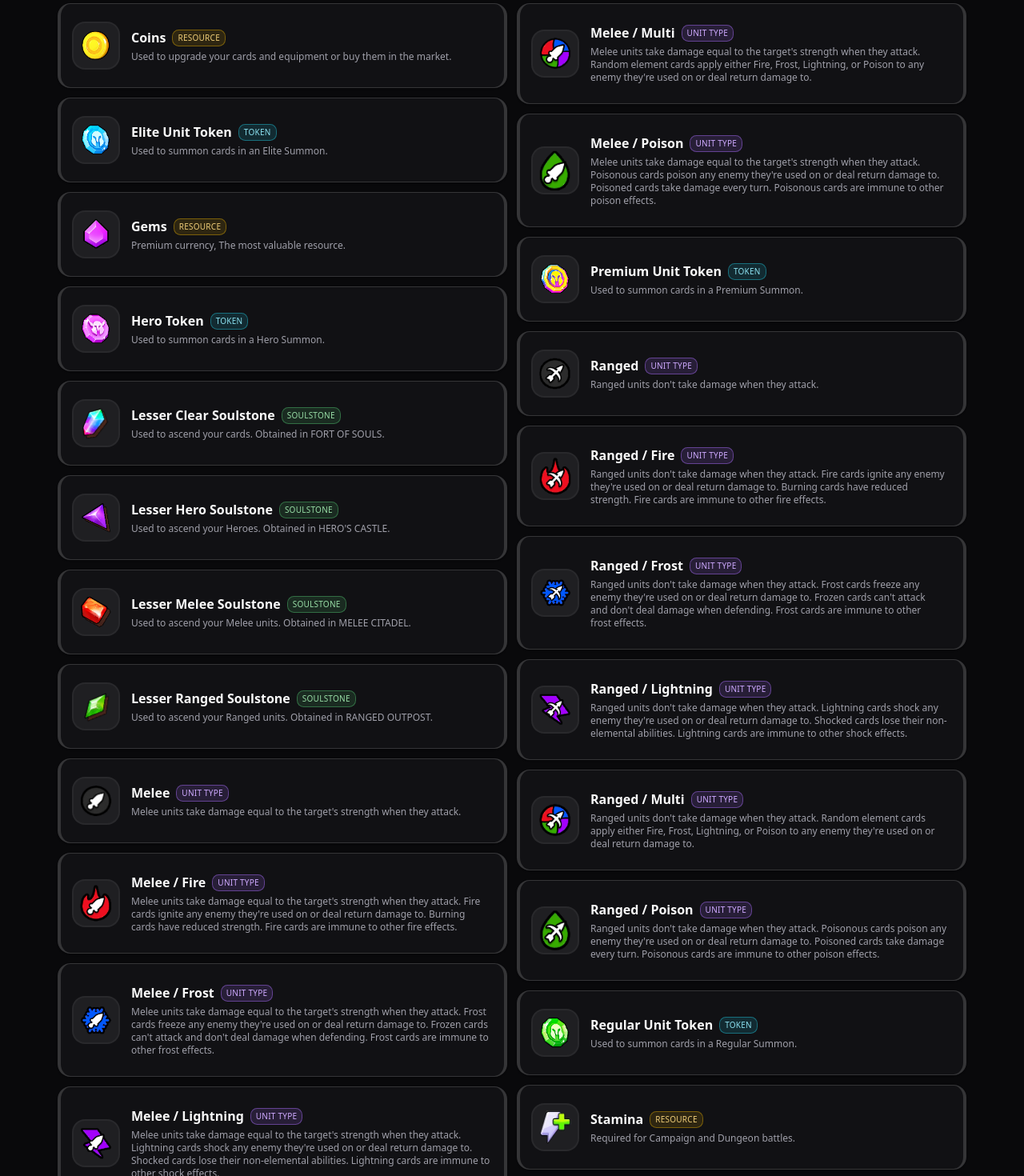
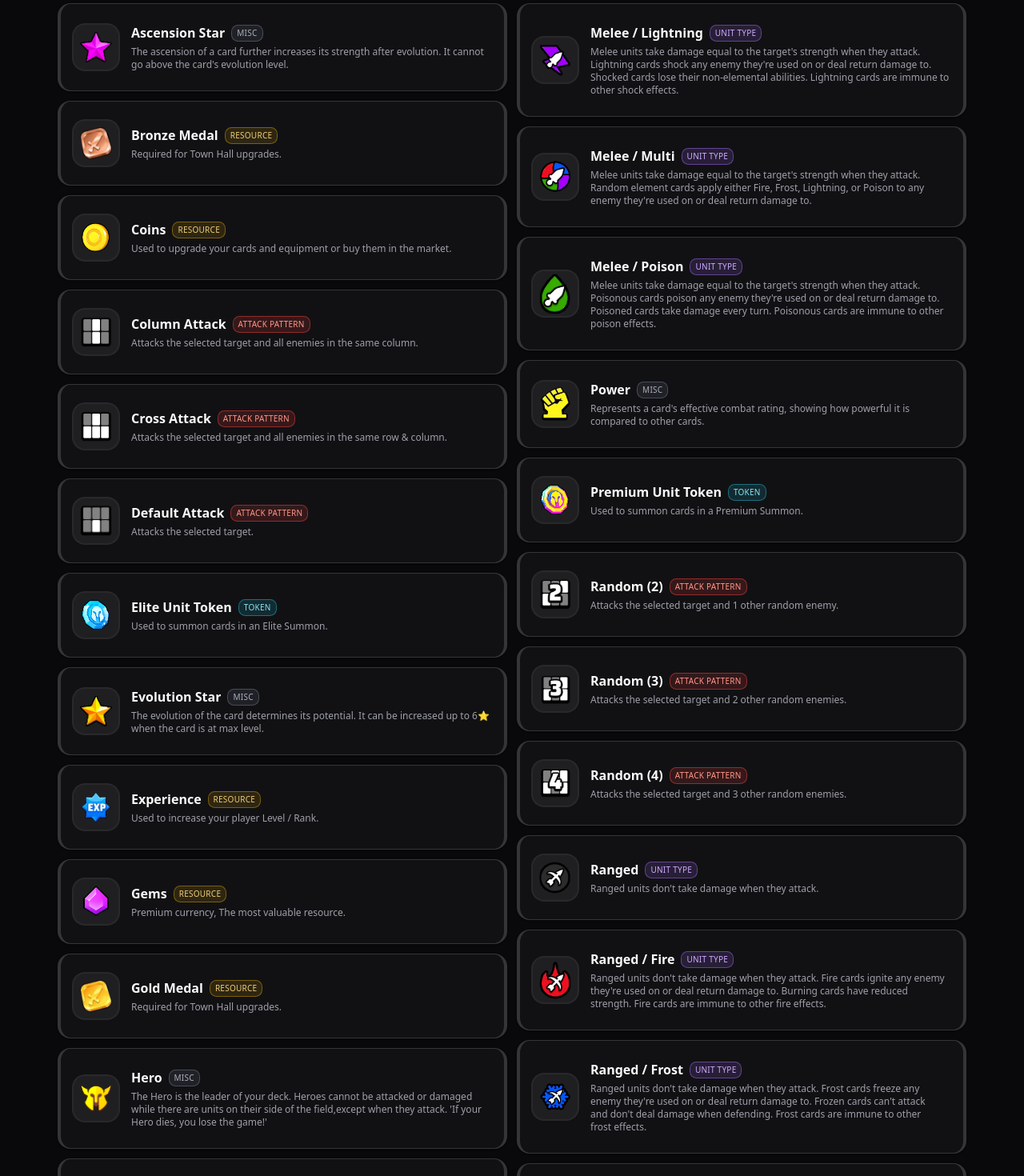
Before and after one commit to shahenwaz/blackdeck_wiki, a Next.js app: page /glossary in a window 1280 px wide. Shown: the part 320-1790 px from the top of the page at 80% size. Built offline with nearby package versions, Linux system fonts and the light colour scheme.

Commit message:
feat(tokens): add new attack-pattern category and related tokens with images, also added more new tokens in various categories

```diff
--- a/components/tokens/CategoryPill.tsx
+++ b/components/tokens/CategoryPill.tsx
@@ -9,6 +9,7 @@ const COLORS: Record<TokenCategory, string> = {
   soulstone: "oklch(75% 0.16 150)", // green
   token: "oklch(78% 0.13 210)", // cyan/blue
   misc: "oklch(62% 0.03 275)", // neutral
+  "attack-pattern": "oklch(70% 0.24 28)", // warm red-orange
 };
 
 export function CategoryPill({
@@ -18,7 +19,8 @@ export function CategoryPill({
   category: TokenCategory;
   className?: string;
 }) {
-  const c = COLORS[category];
+  // Safe fallback if unknown category sneaks in
+  const c = COLORS[category] ?? "oklch(62% 0.03 275)";
   const label = category.replace("-", " ");
 
   return (
--- a/components/tokens/TokenGrid.tsx
+++ b/components/tokens/TokenGrid.tsx
@@ -22,6 +22,7 @@ import { CategoryPill } from "@/components/tokens/CategoryPill";
 const CATEGORIES = [
   "resource",
   "unit-type",
+  "attack-pattern",
   "soulstone",
   "token",
   "misc",
@@ -37,6 +38,7 @@ const categoryOptions: Array<{ value: "all" | TokenCategory; label: string }> =
     { value: "all", label: "All" },
     { value: "resource", label: "Resources" },
     { value: "unit-type", label: "Unit Types" },
+    { value: "attack-pattern", label: "Attack Pattern" },
     { value: "soulstone", label: "Soulstones" },
     { value: "token", label: "Unit Tokens" },
     { value: "misc", label: "Misc" },
--- a/src/data/tokens.ts
+++ b/src/data/tokens.ts
@@ -1,6 +1,7 @@
 export type TokenCategory =
   | "resource"
   | "unit-type"
+  | "attack-pattern"
   | "soulstone"
   | "token"
   | "misc";
@@ -9,6 +10,10 @@ export type TokenId =
   | "coins"
   | "gems"
   | "stamina"
+  | "experience"
+  | "bronze_medal"
+  | "silver_medal"
+  | "gold_medal"
   | "melee"
   | "melee_frost"
   | "melee_lightning"
@@ -21,6 +26,13 @@ export type TokenId =
   | "ranged_poison"
   | "ranged_fire"
   | "ranged_multi"
+  | "default"
+  | "random_2"
+  | "random_3"
+  | "random_4"
+  | "column"
+  | "row"
+  | "cross"
   | "soulstone_lesser_clear"
   | "soulstone_lesser_hero"
   | "soulstone_lesser_melee"
@@ -28,7 +40,13 @@ export type TokenId =
   | "unit_token_regular"
   | "unit_token_elite"
   | "unit_token_premium"
-  | "unit_token_hero";
+  | "unit_token_hero"
+  | "evolution_star"
+  | "ascension_star"
+  | "hero"
+  | "unit"
+  | "strength"
+  | "power";
 
 export type TokenRecord = {
   id: TokenId;
@@ -59,6 +77,34 @@ export const TOKENS: Record<TokenId, TokenRecord> = {
     name: "Stamina",
     desc: "Required for Campaign and Dungeon battles.",
     src: "/images/tokens/stamina_icon.png",
+    category: "resource",
+  },
+  experience: {
+    id: "experience",
+    name: "Experience",
+    desc: "Used to increase your player Level / Rank.",
+    src: "/images/tokens/exp_icon.png",
+    category: "resource",
+  },
+  bronze_medal: {
+    id: "bronze_medal",
+    name: "Bronze Medal",
+    desc: "Required for Town Hall upgrades.",
+    src: "/images/tokens/bronze_medal.png",
+    category: "resource",
+  },
+  silver_medal: {
+    id: "silver_medal",
+    name: "Silver Medal",
+    desc: "Required for Town Hall upgrades.",
+    src: "/images/tokens/silver_medal.png",
+    category: "resource",
+  },
+  gold_medal: {
+    id: "gold_medal",
+    name: "Gold Medal",
+    desc: "Required for Town Hall upgrades.",
+    src: "/images/tokens/gold_medal.png",
     category: "resource",
   },
 
@@ -148,6 +194,101 @@ export const TOKENS: Record<TokenId, TokenRecord> = {
     category: "unit-type",
   },
 
+  //   ---------- Attack Pattern ----------
+  default: {
+    id: "default",
+    name: "Default Attack",
+    desc: "Attacks the selected target.",
+    src: "/images/tokens/default.png",
+    category: "attack-pattern",
+  },
+  random_2: {
+    id: "random_2",
+    name: "Random (2)",
+    desc: "Attacks the selected target and 1 other random enemy.",
+    src: "/images/tokens/random_2.png",
+    category: "attack-pattern",
+  },
+  random_3: {
+    id: "random_3",
+    name: "Random (3)",
+    desc: "Attacks the selected target and 2 other random enemies.",
+    src: "/images/tokens/random_3.png",
+    category: "attack-pattern",
+  },
+  random_4: {
+    id: "random_4",
+    name: "Random (4)",
+    desc: "Attacks the selected target and 3 other random enemies.",
+    src: "/images/tokens/random_4.png",
+    category: "attack-pattern",
+  },
+  column: {
+    id: "column",
+    name: "Column Attack",
+    desc: "Attacks the selected target and all enemies in the same column.",
+    src: "/images/tokens/column.png",
+    category: "attack-pattern",
+  },
+  row: {
+    id: "row",
+    name: "Row Attack",
+    desc: "Attacks the selected target and all enemies in the same row.",
+    src: "/images/tokens/row.png",
+    category: "attack-pattern",
+  },
+  cross: {
+    id: "cross",
+    name: "Cross Attack",
+    desc: "Attacks the selected target and all enemies in the same row & column.",
+    src: "/images/tokens/cross.png",
+    category: "attack-pattern",
+  },
+
+  //   ---------- Stars for upgrading cards ----------
+  evolution_star: {
+    id: "evolution_star",
+    name: "Evolution Star",
+    desc: "The evolution of the card determines its potential. It can be increased up to 6⭐ when the card is at max level.",
+    src: "/images/tokens/evolution_star.png",
+    category: "misc",
+  },
+  ascension_star: {
+    id: "ascension_star",
+    name: "Ascension Star",
+    desc: "The ascension of a card further increases its strength after evolution. It cannot go above the card's evolution level.",
+    src: "/images/tokens/ascend_star.png",
+    category: "misc",
+  },
+  hero: {
+    id: "hero",
+    name: "Hero",
+    desc: "The Hero is the leader of your deck. Heroes cannot be attacked or damaged while there are units on their side of the field,except when they attack. 'If your Hero dies, you lose the game!'",
+    src: "/images/tokens/hero.png",
+    category: "misc",
+  },
+  unit: {
+    id: "unit",
+    name: "Unit",
+    desc: "Units form the majority of every deck. Use them to attack enemy cards!",
+    src: "/images/tokens/unit.png",
+    category: "misc",
+  },
+  strength: {
+    id: "strength",
+    name: "Strength",
+    desc: "Represents a card's attack power and health.",
+    src: "/images/tokens/strength.png",
+    category: "misc",
+  },
+  power: {
+    id: "power",
+    name: "Power",
+    desc: "Represents a card's effective combat rating, showing how powerful it is compared to other cards.",
+    src: "/images/tokens/power.png",
+    category: "misc",
+  },
+
   //   ---------- Soulstones for ascending units ----------
   soulstone_lesser_clear: {
     id: "soulstone_lesser_clear",
```
Also changed, not shown: public/images/tokens/evolution_star.png (renamed from public/images/tokens/1_star.png).
